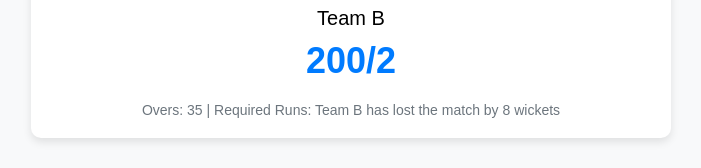
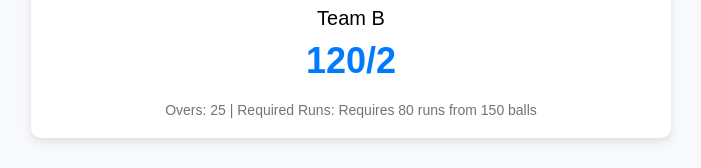
Before and after one commit to nsatwik/bits_nginx, a plain HTML site: page index.html in a window 1280 px wide. Shown: the part 196-364 px from the top of the page, without its empty margins (289-990 px from the left). Drawn offline with Linux system fonts and the light colour scheme.

Commit message:
Update index.html

```diff
--- a/index.html
+++ b/index.html
@@ -48,8 +48,8 @@
         <div class="team">Team A</div>
         <div class="score">200/3</div>
         <div class="team">Team B</div>
-        <div class="score">200/2</div>
-        <div class="details">Overs: 35 | Required Runs: Team B has lost the match by 8 wickets </div>
+        <div class="score">120/2</div>
+        <div class="details">Overs: 25 | Required Runs: Requires 80 runs from 150 balls </div>
     </div>
 </body>
 </html>
```
